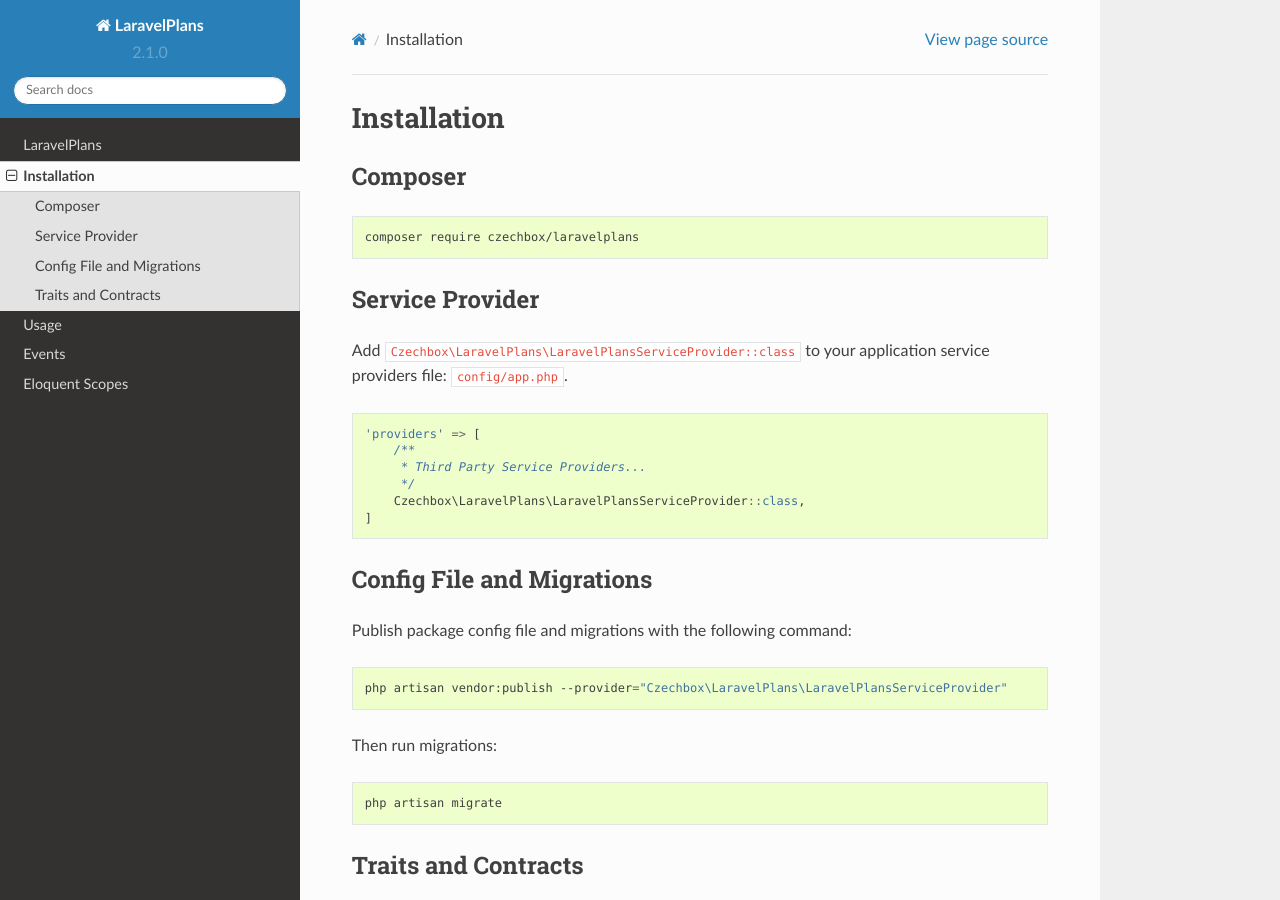
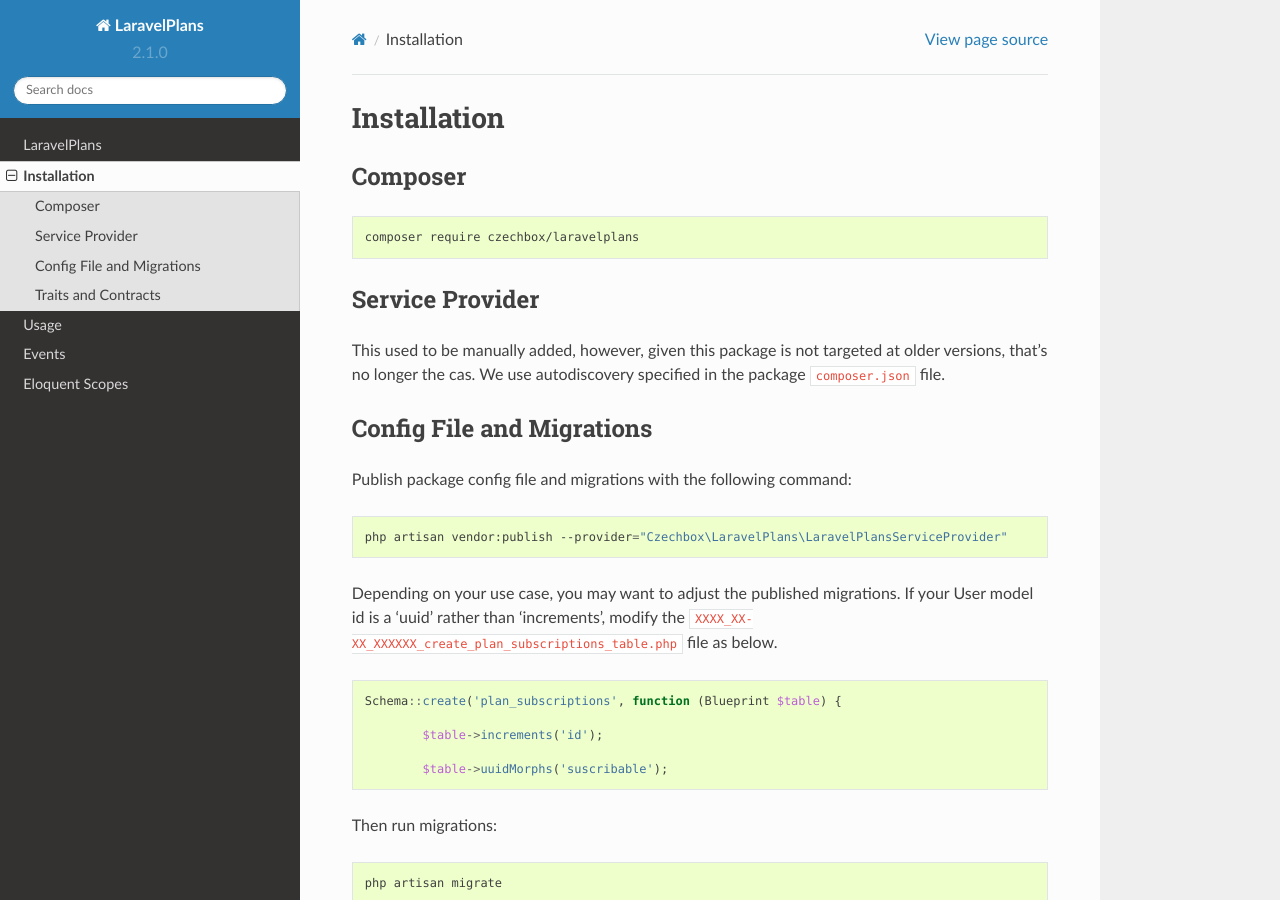
Before and after one commit to gerardojbaez/laraplans, a Sphinx documentation site: the page built from docs/install.rst, in a window 1280 px wide and 900 px high. Built offline with Sphinx 7.4.7 and the Read the Docs theme 2.0.0, drawn with Linux system fonts in a browser that asks for light colours; pages that are not in the unit, such as notebooks, are missing from menus.

```diff
--- a/docs/install.rst
+++ b/docs/install.rst
@@ -13,16 +13,9 @@
 Service Provider
 ----------------
 
-Add ``Czechbox\LaravelPlans\LaravelPlansServiceProvider::class`` to your application service providers file: ``config/app.php``.
+This used to be manually added, however, given this package is not targeted at older versions, that's no longer the cas. We use autodiscovery specified in the package ``composer.json`` file.
 
-.. code-block:: php
 
-    'providers' => [
-        /**
-         * Third Party Service Providers...
-         */
-        Czechbox\LaravelPlans\LaravelPlansServiceProvider::class,
-    ]
 
 Config File and Migrations
 --------------------------
@@ -32,6 +25,18 @@
 .. code-block:: bash
 
     php artisan vendor:publish --provider="Czechbox\LaravelPlans\LaravelPlansServiceProvider"
+
+
+Depending on your use case, you may want to adjust the published migrations. If your User model id is a 'uuid' rather than 'increments', modify the ``XXXX_XX-XX_XXXXXX_create_plan_subscriptions_table.php`` file as below.
+
+.. code-block:: php
+
+    Schema::create('plan_subscriptions', function (Blueprint $table) {
+
+            $table->increments('id');
+
+            $table->uuidMorphs('suscribable');
+
 
 Then run migrations:
 
```
Also changed, not shown: 6 other files.
